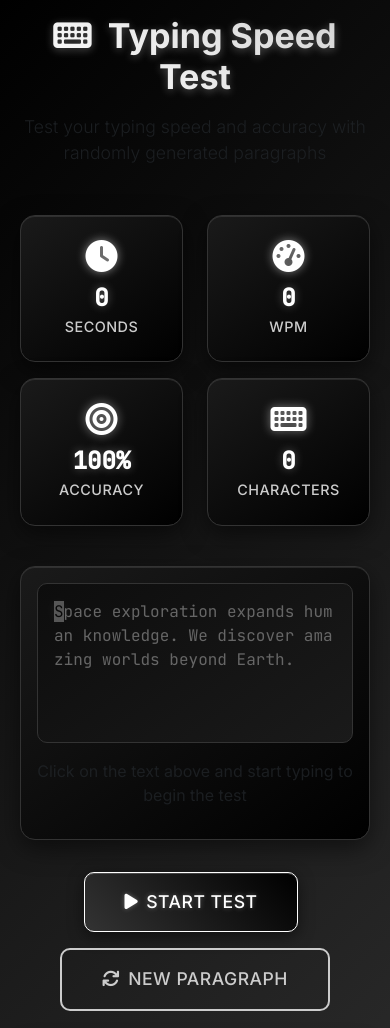
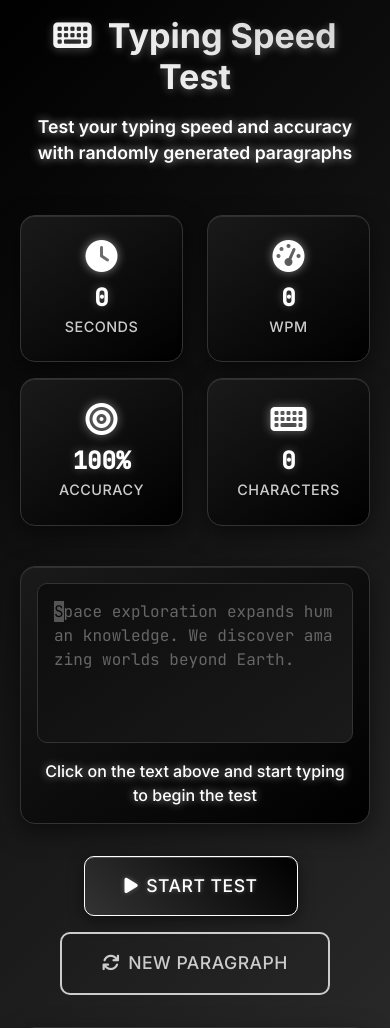
Before and after one commit to Sharath9281/Typing-speed-Tester, a Flask app: page / in a window 390 px wide. Shown: the top 1028 px of the page. Run offline with Flask 3, Linux system fonts and the light colour scheme.

Commit message:
Improve readability of instructions by giving text a shiny white glow
Add new CSS rules to style instruction text with white color and text-shadows.

Replit-Commit-Author: Agent
Replit-Commit-Session-Id: 7a77e04a-0de0-4b14-93cf-b8027f538ad0
Replit-Commit-Screenshot-Url: https://storage.googleapis.com/screenshot-production-us-central1/92210d53-a436-435a-817f-dc07a159e60c/8b8ed5b2-7d04-40b9-9742-b3cf95dee32d.jpg

```diff
--- a/static/css/style.css
+++ b/static/css/style.css
@@ -325,6 +325,23 @@ header p {
     letter-spacing: 0.5px;
 }
 
+/* Instruction text styling */
+.lead {
+    font-size: 1.4rem !important;
+    font-weight: 600 !important;
+    color: #ffffff !important;
+    text-shadow: 0 0 15px rgba(255,255,255,0.8), 0 0 30px rgba(255,255,255,0.4) !important;
+    margin-bottom: 2rem !important;
+}
+
+.instruction-text p {
+    font-size: 1.2rem !important;
+    font-weight: 500 !important;
+    color: #ffffff !important;
+    text-shadow: 0 0 12px rgba(255,255,255,0.7), 0 0 25px rgba(255,255,255,0.3) !important;
+    margin: 0 !important;
+}
+
 /* Loading animation */
 .loading {
     display: flex;
@@ -371,10 +388,14 @@ header p {
 
     .lead {
         font-size: 1.2rem !important;
+        color: #ffffff !important;
+        text-shadow: 0 0 12px rgba(255,255,255,0.7), 0 0 25px rgba(255,255,255,0.3) !important;
     }
 
     .instruction-text p {
         font-size: 1.1rem !important;
+        color: #ffffff !important;
+        text-shadow: 0 0 10px rgba(255,255,255,0.6), 0 0 20px rgba(255,255,255,0.2) !important;
     }
 
     .typing-area {
@@ -406,10 +427,14 @@ header p {
 
     .lead {
         font-size: 1.1rem !important;
+        color: #ffffff !important;
+        text-shadow: 0 0 10px rgba(255,255,255,0.6), 0 0 20px rgba(255,255,255,0.2) !important;
     }
 
     .instruction-text p {
         font-size: 1rem !important;
+        color: #ffffff !important;
+        text-shadow: 0 0 8px rgba(255,255,255,0.5), 0 0 16px rgba(255,255,255,0.2) !important;
     }
 
     .instructions-card,
```
